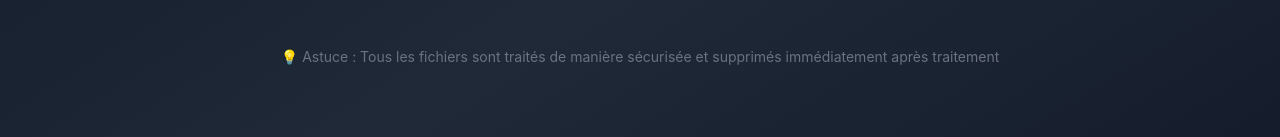
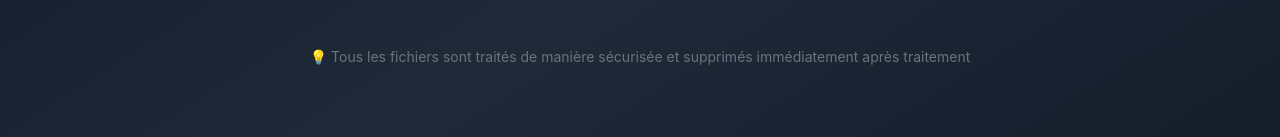
Before and after one commit to alexisdubedout/Mat-portal, a React (Vite) app in the folder frontend/: page / in a window 1280 px wide. Shown: the part 437-574 px from the top of the page. Built offline with nearby package versions, Linux system fonts and the light colour scheme.

Commit message:
Update App.jsx

```diff
--- a/frontend/src/App.jsx
+++ b/frontend/src/App.jsx
@@ -187,7 +187,7 @@ function HomePage({ onSelectApp }) {
 
         <div className="mt-12 text-center">
           <p className="text-gray-500 text-sm">
-            💡 Astuce : Tous les fichiers sont traités de manière sécurisée et supprimés immédiatement après traitement
+            💡 Tous les fichiers sont traités de manière sécurisée et supprimés immédiatement après traitement
           </p>
         </div>
       </div>
```
